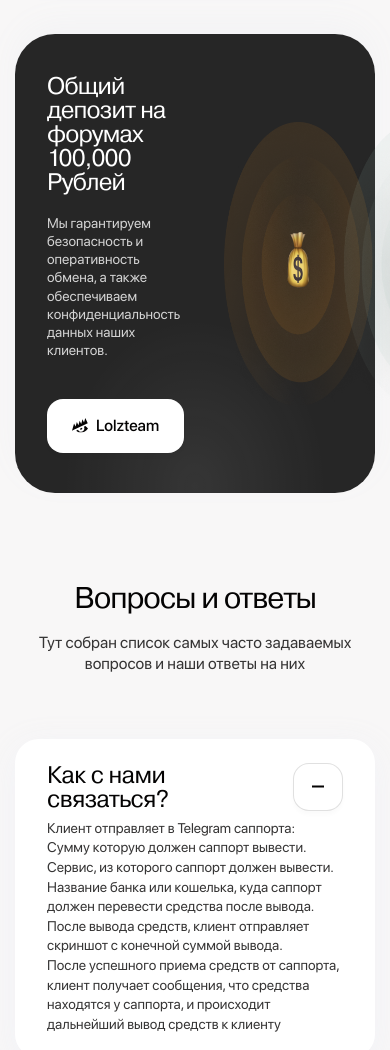
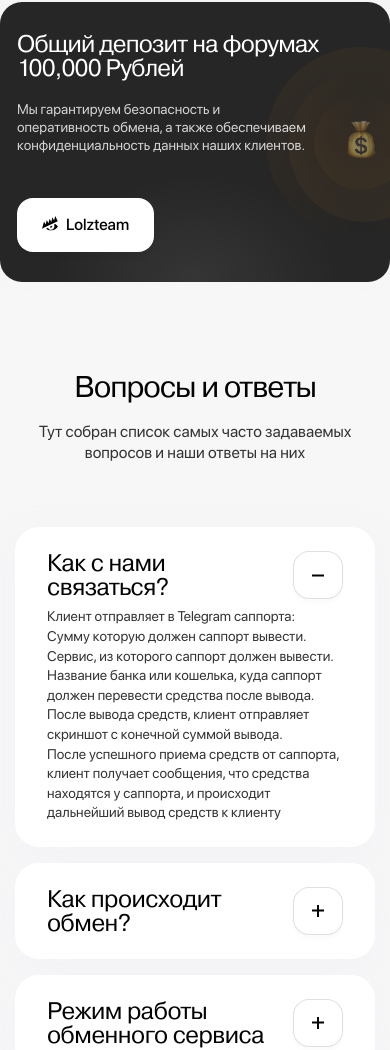
Before and after one commit to XeindsTwo/kayrison, a website: page app/index.html in a window 390 px wide. Shown: the part 3598-4648 px from the top of the page. Drawn offline with Linux system fonts and the light colour scheme.

Commit message:
apadtiv deposit

```diff
--- a/app/index.html
+++ b/app/index.html
@@ -310,7 +310,7 @@
   <div class="container">
     <div class="deposit__inner">
       <div class="deposit__content">
-        <h2 class="title title--small">Общий депозит на форумах 100,000 Рублей</h2>
+        <h2 class="deposit__title title title--small">Общий депозит на форумах 100,000 Рублей</h2>
         <p class="deposit__text">
           Мы гарантируем безопасность и оперативность обмена, а также обеспечиваем конфиденциальность данных наших
           клиентов.
--- a/app/scss/components/_footer.scss
+++ b/app/scss/components/_footer.scss
@@ -14,7 +14,6 @@
     padding-top: 70px;
   }
   @media (max-width: 930px) {
-    border-radius: 30px 30px 0 0;
     padding-top: 60px;
   }
   @include r($sm) {
--- a/app/scss/home/_deposit.scss
+++ b/app/scss/home/_deposit.scss
@@ -1,6 +1,15 @@
 .deposit {
   margin-top: 72px;
   color: $white;
+  @media (max-width: 1300px) {
+    margin-top: 60px;
+  }
+  @media (max-width: 1100px) {
+    margin-top: 50px;
+  }
+  @include r($sm) {
+    margin-top: 40px;
+  }
 
   &__inner {
     @include flex-align-center(40);
@@ -9,6 +18,26 @@
     border-radius: 40px;
     background: radial-gradient(98.51% 98.51% at 50% 98.51%, rgba(255, 255, 255, 0.07) 0%, rgba(255, 255, 255, 0.00) 37.09%), #262626;
     box-shadow: 0 -12px 32px 0 rgba(159, 175, 217, 0.05);
+    overflow: hidden;
+    position: relative;
+    @include r($desktop) {
+      border-radius: 34px;
+      padding: 35px 40px 35px 30px;
+    }
+    @media (max-width: 1100px) {
+      border-radius: 30px;
+      padding-right: 30px;
+    }
+    @include r($lg) {
+      border-radius: 26px;
+    }
+    @include r($sm) {
+      border-radius: 22px;
+    }
+    @include r($phone) {
+      padding: 30px 17px;
+      margin: 0 -15px;
+    }
 
     &[data-theme='dark'] {
       background: radial-gradient(98.51% 98.51% at 50% 98.51%, rgba(255, 255, 255, 0.07) 0%, rgba(255, 255, 255, 0.00) 38.27%), #444BF6;
@@ -20,6 +49,27 @@
     min-height: 285px;
     @include flex-column(0);
     max-width: 465px;
+    position: relative;
+    z-index: 10;
+
+    @media (max-width: 1300px) {
+      max-width: 400px;
+    }
+    @include r($desktop) {
+      min-height: 270px;
+    }
+    @media (max-width: 1100px) {
+      min-height: 260px;
+    }
+    @include r($lg) {
+      max-width: 350px;
+    }
+    @media (max-width: 960px) {
+      min-height: 245px;
+    }
+    @include r($phone) {
+      min-height: 220px;
+    }
   }
 
   &__svg {
@@ -29,6 +79,21 @@
   &__text {
     color: rgba($white, .8);
     margin-bottom: 40px;
+    max-width: 385px;
+    font-size: 16px;
+    @media (max-width: 1100px) {
+      max-width: 360px;
+    }
+    @include r($phone) {
+      font-size: 14px;
+      max-width: 290px;
+    }
+  }
+
+  &__title {
+    @media (max-width: 1300px) {
+      line-height: 1;
+    }
   }
 
   &__link {
@@ -67,5 +132,37 @@
 
   &__decor {
     @include bg;
+    @include r($desktop) {
+      height: 270px;
+      width: auto;
+    }
+    @media (max-width: 1100px) {
+      height: 260px;
+    }
+    @media (max-width: 1050px) {
+      height: 245px;
+    }
+    @media (max-width: 965px) {
+      position: absolute;
+      right: -70px;
+    }
+    @media (max-width: 890px) {
+      height: 230px;
+    }
+    @media (max-width: 810px) {
+      opacity: .7;
+    }
+    @include r($tablet) {
+      height: 220px;
+    }
+    @include r($sm) {
+      height: 200px;
+      right: -230px;
+      opacity: .5;
+    }
+    @include r($phone) {
+      height: 190px;
+      right: -220px;
+    }
   }
 }
```
Also changed, not shown: app/html/home/_deposit.html (+1 -1 lines), app/css/style.min.css.
